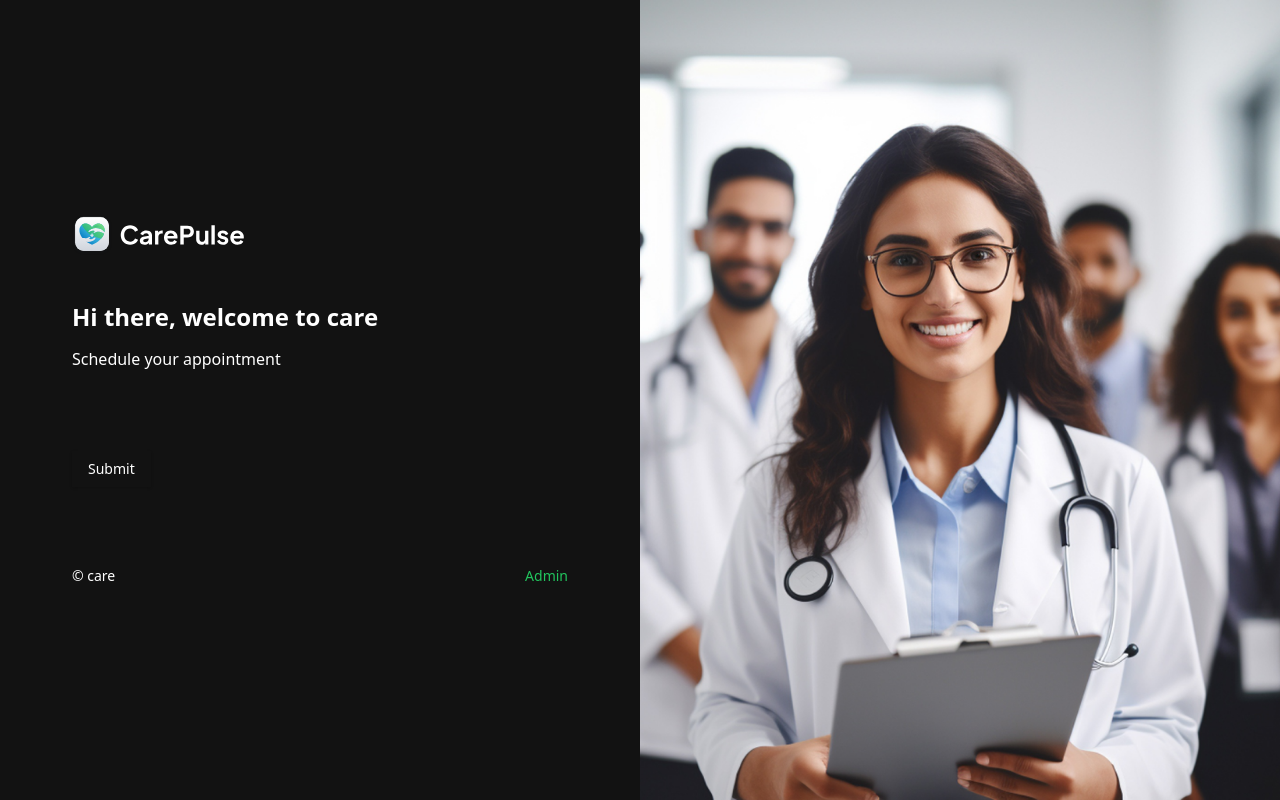
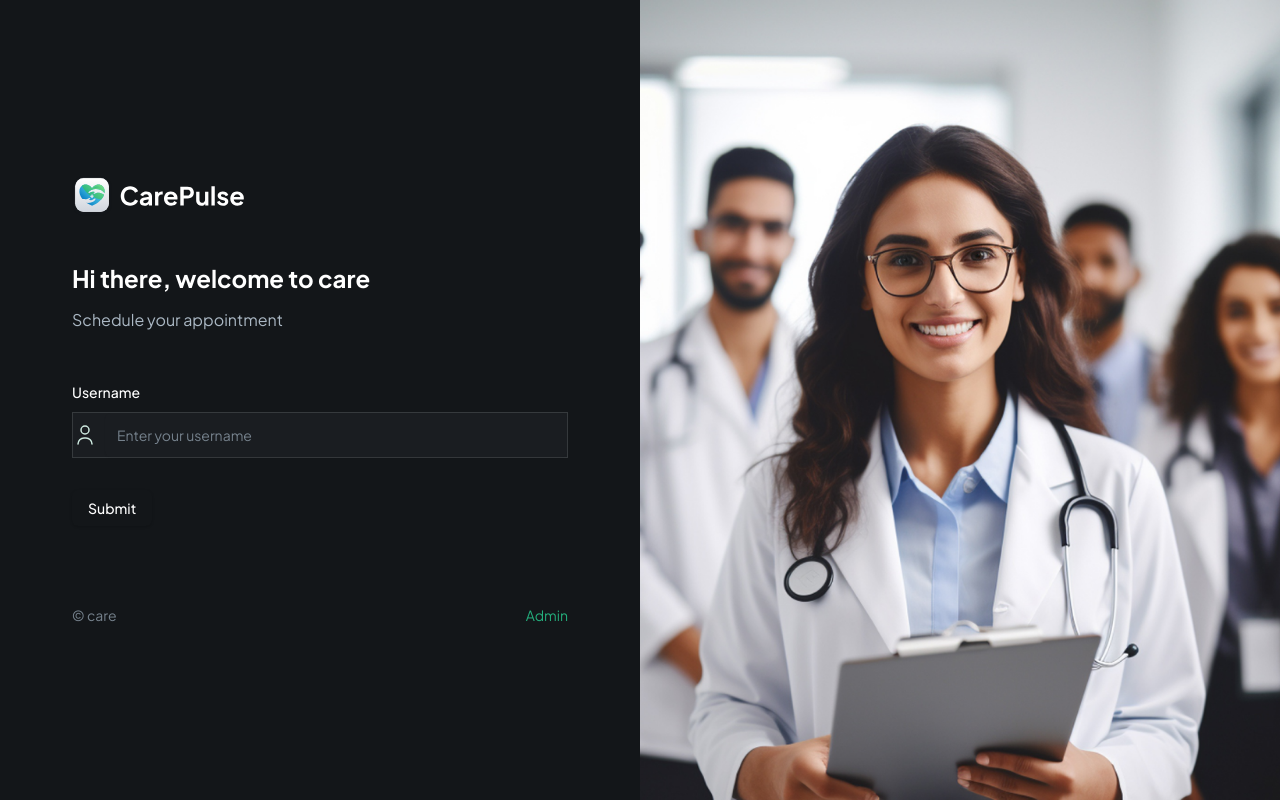
Before and after one commit to naman-rathore99/Care, a Next.js app: page / in a window 1280 px wide. Built offline with nearby package versions, Linux system fonts and the light colour scheme.

Commit message:
some changes in input field

```diff
--- a/components/CustomForm.tsx
+++ b/components/CustomForm.tsx
@@ -10,6 +10,7 @@ import {
 } from "@/components/ui/form"
 import { Control } from 'react-hook-form'
 import { FormFieldType } from './forms/PatientsForm'
+import Image from 'next/image'
 
 
 interface CustomProps {
@@ -21,22 +22,59 @@ interface CustomProps {
     iconSrc?: string,
     iconAlt?: string,
     disabled?: string,
-    dateFormat?:string,
+    dateFormat?: string,
+    showTimeSelect?: boolean,
+    children?: React.ReactNode,
+    renderSkeleton?: (field: any) => React.ReactNode,
+}
+
+const RenderInput = ({ field, props }: { field: any, props: CustomProps }) => {
+    const { fieldtype, iconAlt, iconSrc, placeholder } = props
+
+    switch (props.fieldtype) {
+        case FormFieldType.INPUT:
+            return (
+                <div className="flex rounedd-md border border-dark-500 bg-dark-400">
+                    {
+                        iconSrc && (
+                            <Image src={iconSrc}
+                                alt={iconAlt || "Icon"}
+                                height={24}
+                                width={24}
+                                className='mr-2' />
+                        )
+                    }
+
+                    <FormControl>
+                        <Input placeholder={placeholder}
+                        {...field}  className='shad-input border-0'/>
+
+                    </FormControl>
+                </div>
+            )
+
+            break;
+
+    }
 
 }
-const CustomForm = ({ control, fieldtype,name,label }: CustomProps) => {
+const CustomForm = (props: CustomProps) => {
+    const { control, fieldtype, name, label } = props
+
     return (
         <FormField
             control={control}
             name={name}
             render={({ field }) => (
                 <FormItem>
-                    {fieldtype !== FormFieldType.CHECKBOX && label &&(
+                    {fieldtype !== FormFieldType.CHECKBOX && label && (
                         <FormLabel>
                             {label}
                         </FormLabel>
-                    ) }
-               </FormItem>
+                    )}
+                    <RenderInput field={field} props={props} />
+                    <FormMessage className='shad-error' />
+                </FormItem>
             )}
         />
     )
--- a/components/forms/PatientsForm.tsx
+++ b/components/forms/PatientsForm.tsx
@@ -51,7 +51,7 @@ const PatientsForm = () => {  // 1. Define your form.
                 fieldtype={FormFieldType.INPUT}
                     control={form.control}
                     name="username"
-                    lable="Username"
+                    label="Username"
                     placeholder="Enter your username"
                     iconSrc="/assets/icons/user.svg"
                     iconAlt="user"
--- a/tailwind.config.ts
+++ b/tailwind.config.ts
@@ -1,63 +1,81 @@
 import type { Config } from "tailwindcss";
 
-const config: Config = {
+const { fontFamily } = require("tailwindcss/defaultTheme");
+
+const config = {
 	darkMode: ["class"],
 	content: [
-    "./pages/**/*.{js,ts,jsx,tsx,mdx}",
-    "./components/**/*.{js,ts,jsx,tsx,mdx}",
-    "./app/**/*.{js,ts,jsx,tsx,mdx}",
+		"./pages/**/*.{ts,tsx}",
+		"./components/**/*.{ts,tsx}",
+		"./app/**/*.{ts,tsx}",
+		"./src/**/*.{ts,tsx}",
 	],
+	prefix: "",
 	theme: {
+		container: {
+			center: true,
+			padding: "2rem",
+			screens: {
+				"2xl": "1400px",
+			},
+		},
 		extend: {
 			colors: {
-  			background: 'hsl(var(--background))',
-  			foreground: 'hsl(var(--foreground))',
-  			card: {
-  				DEFAULT: 'hsl(var(--card))',
-  				foreground: 'hsl(var(--card-foreground))'
+				green: {
+					500: "#24AE7C",
+					600: "#0D2A1F",
 				},
-  			popover: {
-  				DEFAULT: 'hsl(var(--popover))',
-  				foreground: 'hsl(var(--popover-foreground))'
+				blue: {
+					500: "#79B5EC",
+					600: "#152432",
 				},
-  			primary: {
-  				DEFAULT: 'hsl(var(--primary))',
-  				foreground: 'hsl(var(--primary-foreground))'
+				red: {
+					500: "#F37877",
+					600: "#3E1716",
+					700: "#F24E43",
 				},
-  			secondary: {
-  				DEFAULT: 'hsl(var(--secondary))',
-  				foreground: 'hsl(var(--secondary-foreground))'
+				light: {
+					200: "#E8E9E9",
 				},
-  			muted: {
-  				DEFAULT: 'hsl(var(--muted))',
-  				foreground: 'hsl(var(--muted-foreground))'
+				dark: {
+					200: "#0D0F10",
+					300: "#131619",
+					400: "#1A1D21",
+					500: "#363A3D",
+					600: "#76828D",
+					700: "#ABB8C4",
 				},
-  			accent: {
-  				DEFAULT: 'hsl(var(--accent))',
-  				foreground: 'hsl(var(--accent-foreground))'
 			},
-  			destructive: {
-  				DEFAULT: 'hsl(var(--destructive))',
-  				foreground: 'hsl(var(--destructive-foreground))'
+			fontFamily: {
+				sans: ["var(--font-sans)", ...fontFamily.sans],
 			},
-  			border: 'hsl(var(--border))',
-  			input: 'hsl(var(--input))',
-  			ring: 'hsl(var(--ring))',
-  			chart: {
-  				'1': 'hsl(var(--chart-1))',
-  				'2': 'hsl(var(--chart-2))',
-  				'3': 'hsl(var(--chart-3))',
-  				'4': 'hsl(var(--chart-4))',
-  				'5': 'hsl(var(--chart-5))'
-  			}
+			backgroundImage: {
+				appointments: "url('/assets/images/appointments-bg.png')",
+				pending: "url('/assets/images/pending-bg.png')",
+				cancelled: "url('/assets/images/cancelled-bg.png')",
 			},
-  		borderRadius: {
-  			lg: 'var(--radius)',
-  			md: 'calc(var(--radius) - 2px)',
-  			sm: 'calc(var(--radius) - 4px)'
-  		}
-  	}
+			keyframes: {
+				"accordion-down": {
+					from: { height: "0" },
+					to: { height: "var(--radix-accordion-content-height)" },
+				},
+				"accordion-up": {
+					from: { height: "var(--radix-accordion-content-height)" },
+					to: { height: "0" },
+				},
+				"caret-blink": {
+					"0%,70%,100%": { opacity: "1" },
+					"20%,50%": { opacity: "0" },
+				},
+			},
+			animation: {
+				"accordion-down": "accordion-down 0.2s ease-out",
+				"accordion-up": "accordion-up 0.2s ease-out",
+				"caret-blink": "caret-blink 1.25s ease-out infinite",
+			},
+		},
 	},
 	plugins: [require("tailwindcss-animate")],
-};
+} satisfies Config;
+
 export default config;
```
Lines whose indentation alone changed are shown as unchanged.
